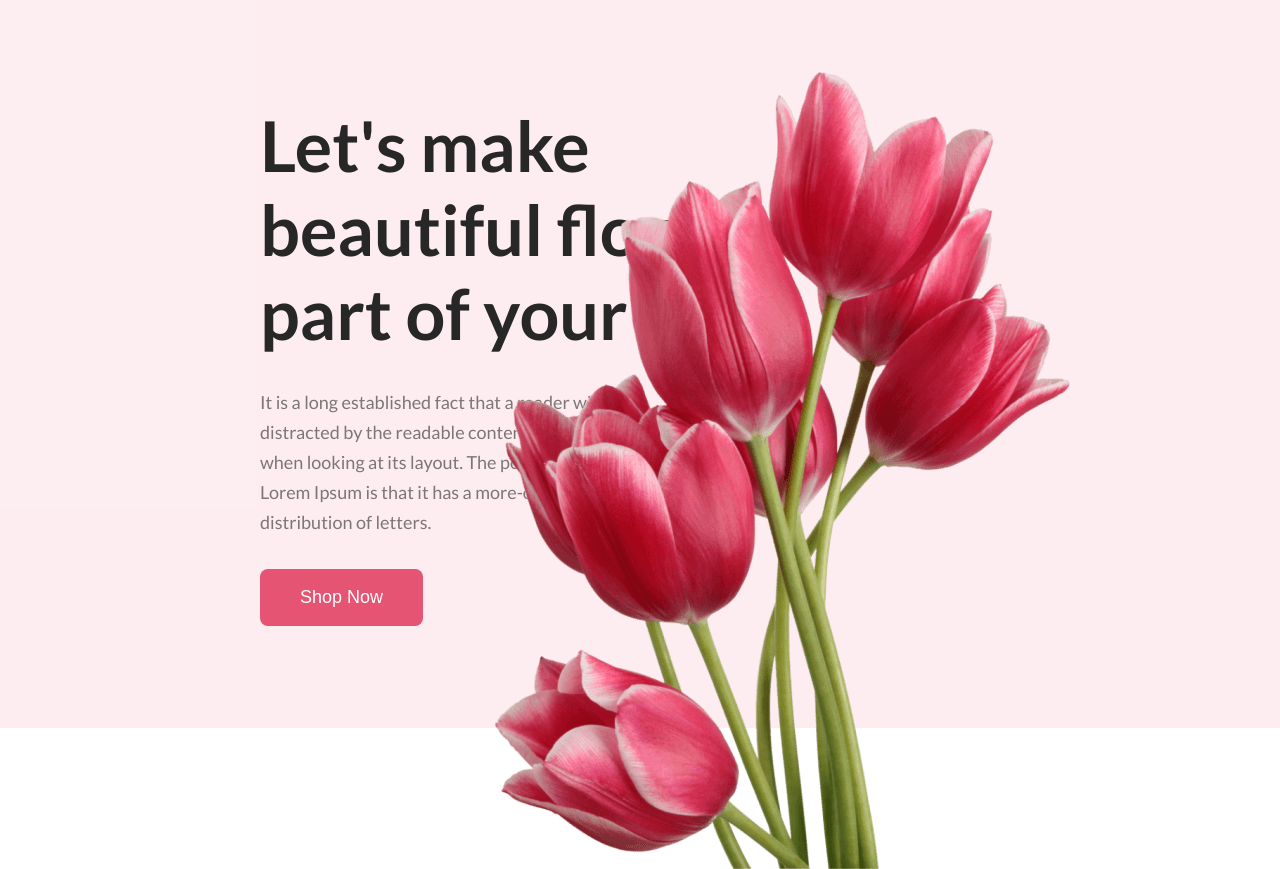
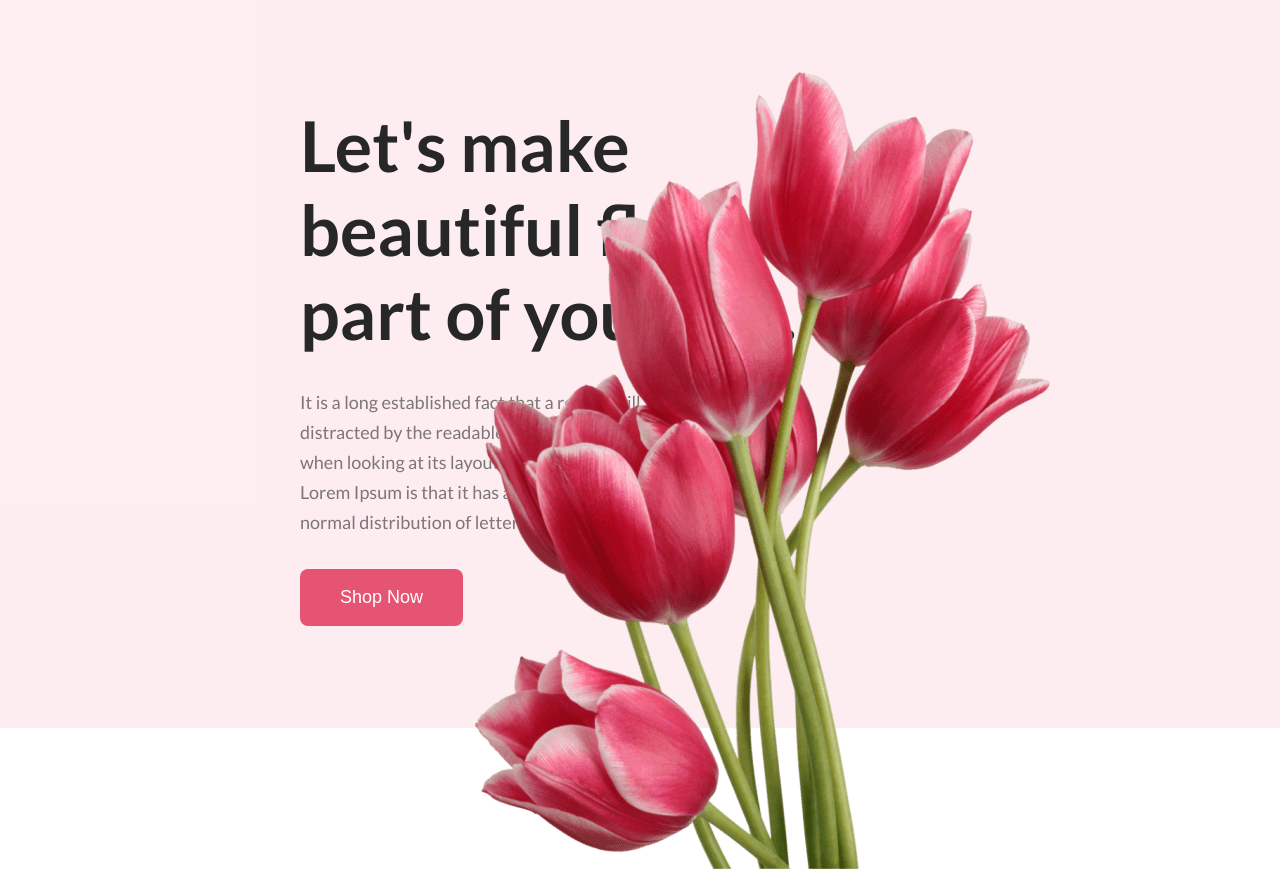
Before and after one commit to tamzid74/flower-shop-website, a plain HTML site: page index.html in a window 1280 px wide. Shown: the top 869 px of the page. Drawn offline with Linux system fonts and the light colour scheme.

Commit message:
some css changes

```diff
--- a/style.css
+++ b/style.css
@@ -22,12 +22,12 @@ body {
 }
 
 .header-title-contain {
-    margin-left: 260px;
+    margin-left: 300px;
 }
 
 .banner-image {
     height: 81%;
-    right: 180px;
+    right: 200px;
     position: absolute;
 
 
```
